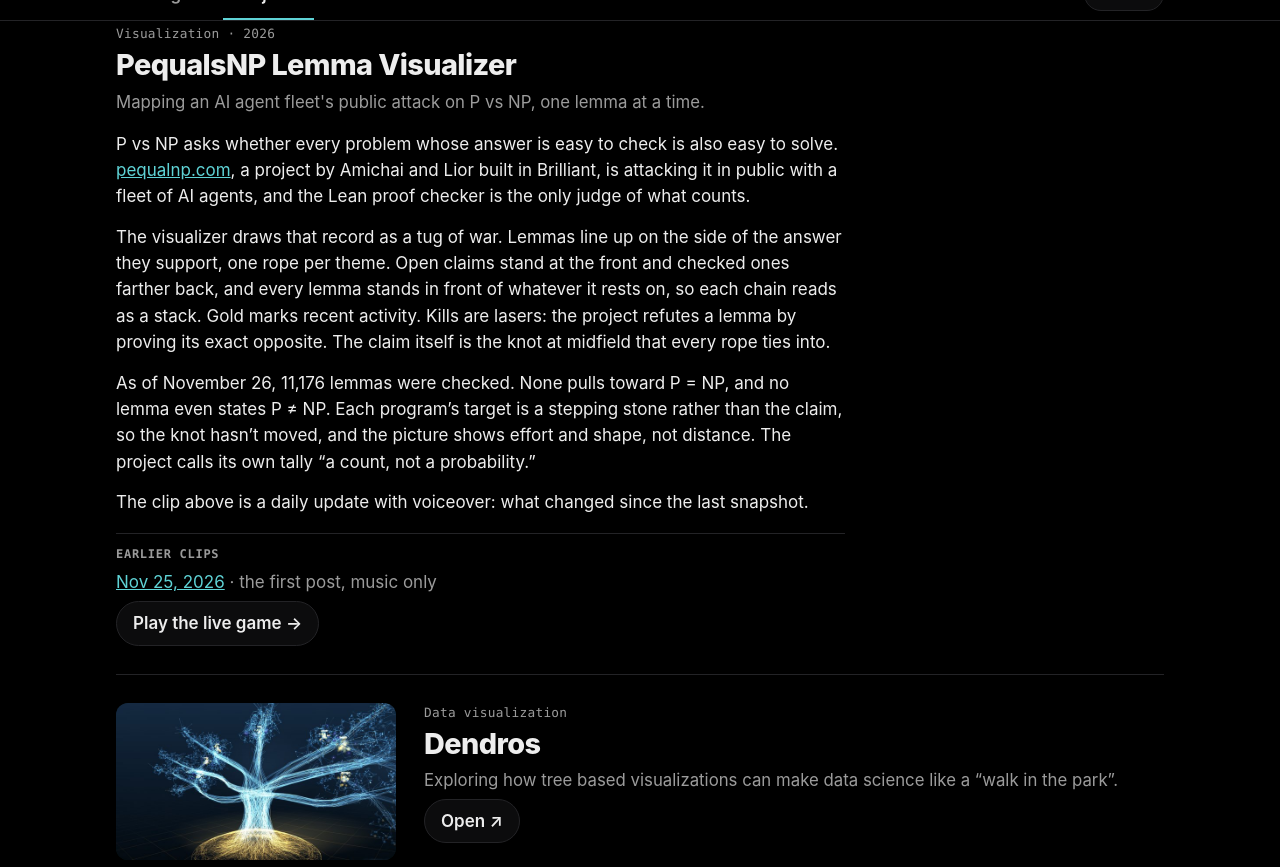
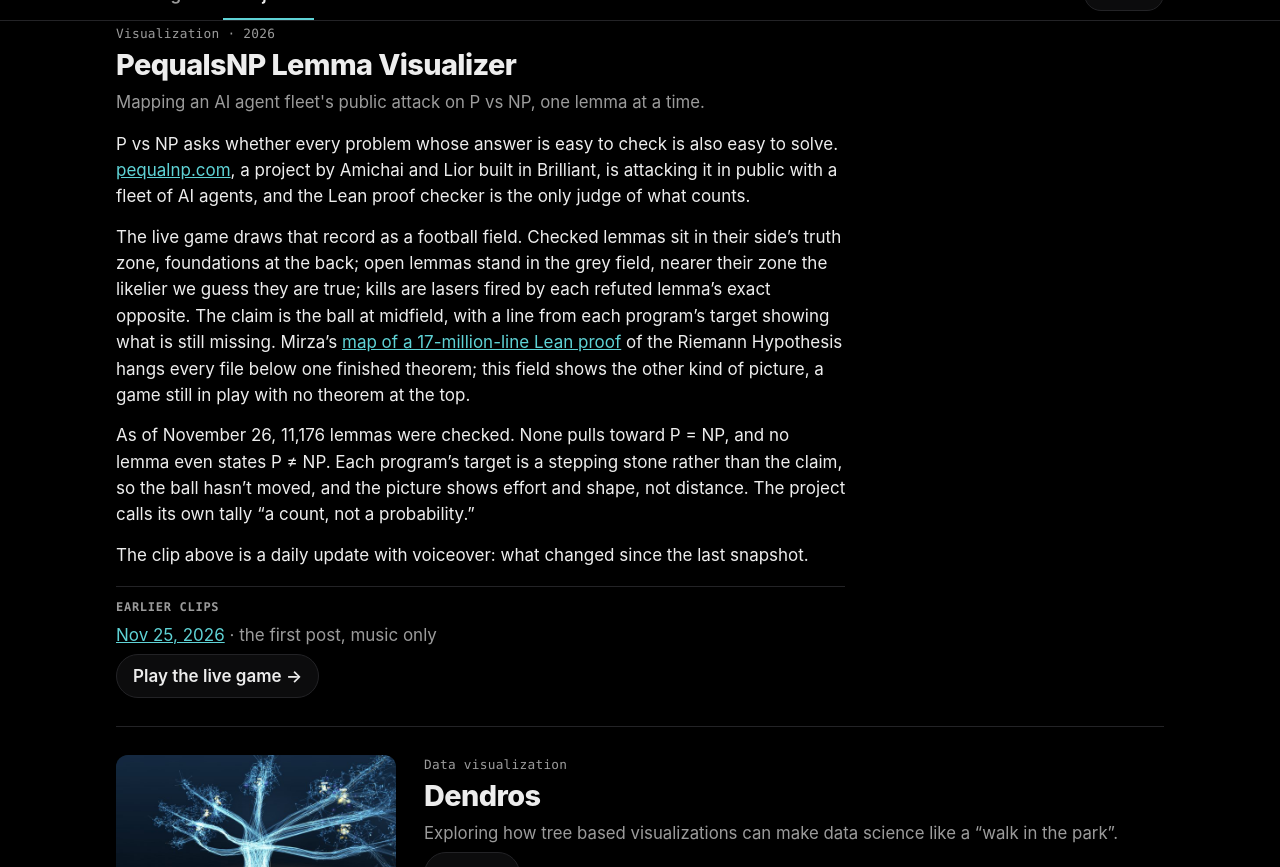
Before and after one commit to joelisjoel/joelisjoel.github.io, a Jekyll site: the page built from projects/index.html, in a window 1280 px wide and 900 px high, scrolled down 870 px, cut to the strip 33-900 px from the top of the window. Built offline with Jekyll 4.4.1, drawn with Linux system fonts in a browser that asks for light colours.

Commit message:
Projects: describe the live game; one-line comparison with Mirza's Riemann proof map
Co-Authored-By: Claude Opus 5.5 <noreply@anthropic.com>
Claude-Session: https://claude.ai/code/session_019C3MjnQ44EaHGLkAjYVfvS

```diff
--- a/_data/home.yml
+++ b/_data/home.yml
@@ -123,17 +123,20 @@ sections:
           with a fleet of AI agents, and the Lean proof checker is the only
           judge of what counts.
 
-          The visualizer draws that record as a tug of war. Lemmas line up on
-          the side of the answer they support, one rope per theme. Open claims
-          stand at the front and checked ones farther back, and every lemma
-          stands in front of whatever it rests on, so each chain reads as a
-          stack. Gold marks recent activity. Kills are lasers: the project
-          refutes a lemma by proving its exact opposite. The claim itself is
-          the knot at midfield that every rope ties into.
+          The live game draws that record as a football field. Checked
+          lemmas sit in their side's truth zone, foundations at the back; open
+          lemmas stand in the grey field, nearer their zone the likelier we
+          guess they are true; kills are lasers fired by each refuted lemma's
+          exact opposite. The claim is the ball at midfield, with a line from
+          each program's target showing what is still missing. Mirza's [map of
+          a 17-million-line Lean proof](https://bosnadev.com/lab/riemann) of
+          the Riemann Hypothesis hangs every file below one finished theorem;
+          this field shows the other kind of picture, a game still in play
+          with no theorem at the top.
 
           As of November 26, 11,176 lemmas were checked. None pulls toward
           P = NP, and no lemma even states P ≠ NP. Each program's target is a
-          stepping stone rather than the claim, so the knot hasn't moved, and
+          stepping stone rather than the claim, so the ball hasn't moved, and
           the picture shows effort and shape, not distance. The project calls
           its own tally "a count, not a probability."
 
```
